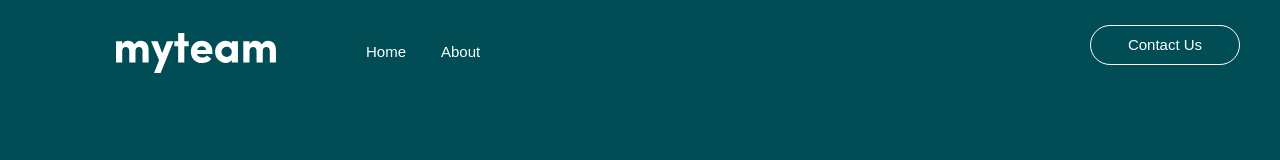
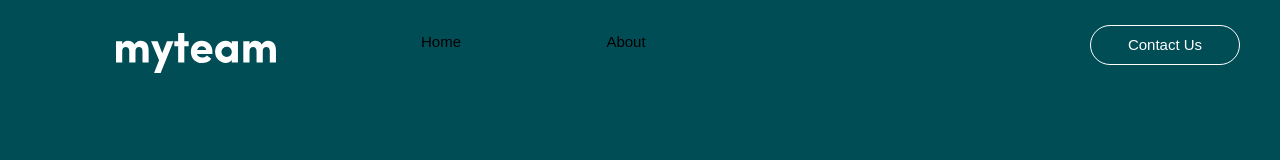
Before and after one commit to clf94-dev/myteam-vue, a Vue app: page / in a window 1280 px wide. Shown: the top 160 px of the page. Built offline with nearby package versions, Linux system fonts and the light colour scheme.

Commit message:
added navbar mobile

```diff
--- a/src/components/Navbar.vue
+++ b/src/components/Navbar.vue
@@ -1,47 +1,70 @@
 <template>
-<nav class='navbar'>
+  <nav class="navbar">
     <div class="navbar-cont">
-        <div class='navbar-logo'>
+      <div class="navbar-logo">
         <img @click="goToHome()" :src="logo" alt="myteam" />
       </div>
       <div class="menu-icon">
-            <i class='fas fa-bars'></i>
+        <button class="nav-btn" @click="handleClick()">
+          <span key="bars" v-if="!click"> <i class="fas fa-bars"></i></span>
+          <span key="cross" v-else><i class="fas fa-times"></i></span>
+        </button>
       </div>
-        <ul class='nav-menu'>
+      <ul :class="click ? 'nav-menu active' : 'nav-menu'">
         <li class="nav-item">
-                <router-link class="nav-links" to='/home'> Home</router-link>
-
+          <router-link class="nav-links" to="/home">
+            <button class="nav-btn" @click="closeMobile()">Home</button>
+          </router-link>
         </li>
         <li class="nav-item">
-                <router-link class="nav-links" to='/about'> About</router-link>
+          <router-link class="nav-links" to="/about"
+            ><button class="nav-btn" @click="closeMobile()">
+              About
+            </button></router-link
+          >
         </li>
-            <button class='transparent-btn' @click="goToContact()"> Contact Us</button>
+        <button class="transparent-btn" @click="closeMobile(), goToContact()">
+          Contact Us
+        </button>
       </ul>
-
     </div>
   </nav>
 </template>
 
 <script>
 export default {
-    name: 'Navbar',
+  name: "Navbar",
   data() {
     return {
-            logo: require('@/assets/images/logo.svg')
-        }
+      logo: require("@/assets/images/logo.svg"),
+      click: false,
+    };
   },
   methods: {
+    closeMobile() {
+      this.click = false;
+    },
+    handleClick() {
+      this.click = !this.click;
+    },
     goToHome() {
-            this.$router.push('/home');
+      this.$router.push("/home");
     },
     goToContact() {
-            this.$router.push('/contact');
-        }
-    }
-}
+      this.$router.push("/contact");
+    },
+  },
+};
 </script>
 
 <style scoped>
+.nav-btn {
+  position: relative;
+  top: -10px;
+  width: 150px;
+  border: none;
+  background: transparent;
+}
 .navbar {
   background-color: #014d56;
   height: 90px;
@@ -94,7 +117,7 @@ export default {
   .navbar .navbar-cont .menu-icon {
     display: block;
     position: absolute;
-        top: 30px;
+    top: 40px;
     right: 40px;
     font-size: 1.8rem;
     z-index: 2;
@@ -138,14 +161,15 @@ export default {
     opacity: 1;
     transition: all 0.5s ease;
     z-index: 1;
+    height: 1000px;
   }
 
-    .navbar .nav-menu.active .nav-links {
-        font-size: 22px;
+  .navbar .nav-menu.active .nav-links .nav-btn {
+    font-size: 22px !important;
     color: white;
   }
 
-    .navbar .nav-menu.active .nav-links:hover {
+  .navbar .nav-menu.active .nav-links .nav-btn:hover {
     cursor: pointer;
     color: #79c8c7;
   }
```
Also changed, not shown: 1 other file (tests, documents, lock files or other folders). Lines whose indentation alone changed are shown as unchanged.
